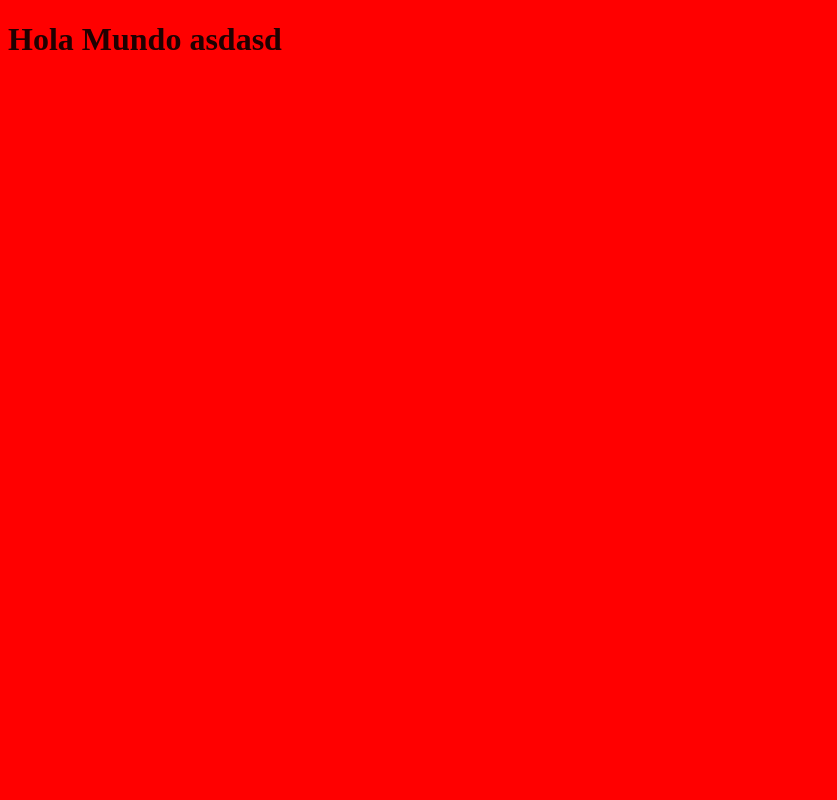
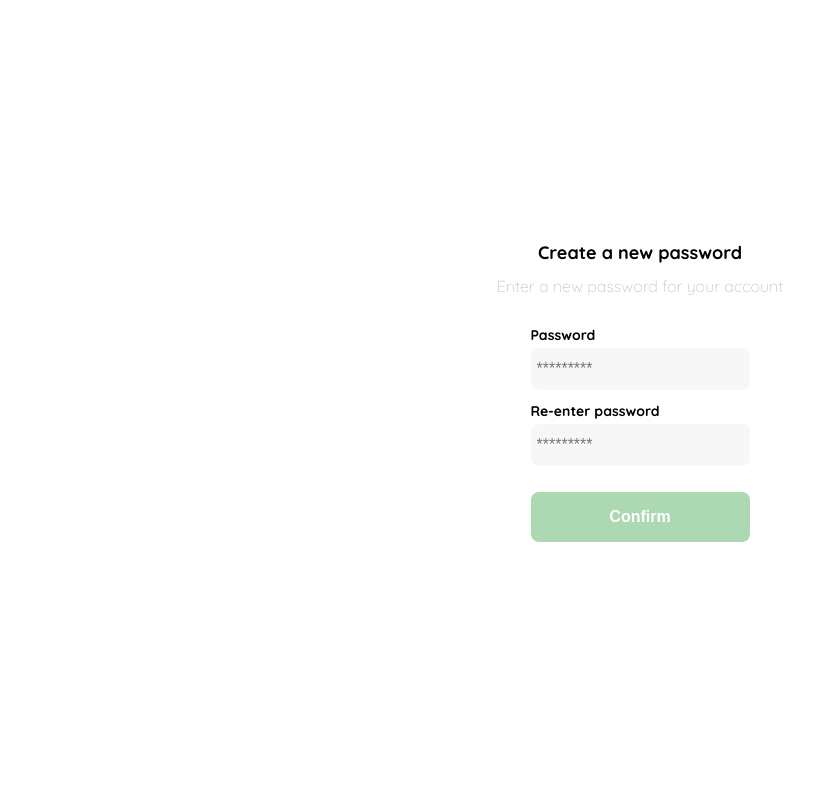
Before and after one commit to himuraxkenji/improved-palm-tree, a React app: page / in a window 1280 px wide. Shown: the top 800 px of the page, without its empty margins (0-837 px from the left). Built offline with nearby package versions, Linux system fonts and the light colour scheme.

Commit message:
add page for recovery

```diff
--- a/new-password.html
+++ b/new-password.html
@@ -5,9 +5,7 @@
     <meta http-equiv="X-UA-Compatible" content="IE=edge">
     <meta name="viewport" content="width=device-width, initial-scale=1.0">
     <title>Document</title>
-    <link rel="preconnect" href="https://fonts.googleapis.com">
-    <link rel="preconnect" href="https://fonts.gstatic.com" crossorigin>
-    <link href="https://fonts.googleapis.com/css2?family=Quicksand:wght@300;500;700&family=Roboto:wght@100&display=swap" rel="stylesheet">
+
     <link rel="stylesheet" href="style.css">
     <style>
         body {
--- a/public/index.html
+++ b/public/index.html
@@ -4,6 +4,9 @@
     <meta charset="UTF-8">
     <meta http-equiv="X-UA-Compatible" content="IE=edge">
     <meta name="viewport" content="width=device-width, initial-scale=1.0">
+    <link rel="preconnect" href="https://fonts.googleapis.com">
+    <link rel="preconnect" href="https://fonts.gstatic.com" crossorigin>
+    <link href="https://fonts.googleapis.com/css2?family=Quicksand:wght@300;500;700&family=Roboto:wght@100&display=swap" rel="stylesheet">
     <title>React eshop</title>
 </head>
 <body>
--- a/src/components/App.jsx
+++ b/src/components/App.jsx
@@ -1,9 +1,15 @@
 import React from 'react'
-import '../styles/global.scss';
+import '../styles/global.css';
+import Layout from '../containers/Layout';
+import Login from '../containers/Login';
+import RecoveryPassword from '../containers/RecoveryPassword';
 
 const App = () => {
     return (
-        <h1>Hola Mundo asdasd</h1>
+        <Layout>
+            <Login/>
+            <RecoveryPassword/>
+        </Layout>
     );
 }
 
--- /dev/null
+++ b/src/containers/Layout.jsx
@@ -0,0 +1,11 @@
+import React from 'react'
+
+const Layout = ({children}) => {
+    return (
+        <div className='Layout'>
+            {children}
+        </div>
+    );
+};
+
+export default Layout;
--- /dev/null
+++ b/src/containers/Login.jsx
@@ -0,0 +1,23 @@
+import React from 'react'
+import '../styles/Login.scss'
+
+const Login = () => {
+    return (
+        <div className="login">
+        <div className="form-container">
+            <img src="/assets/logos/logo_yard_sale.svg" alt="logo" className="logo"/>
+            <h1 className="title">Create a new password</h1>
+            <p className="subtitle">Enter a new password for your account</p>
+            <form action="/" className="form">
+                <label for="password" className="label">Password</label>
+                <input type="password" id="password" placeholder="*********" className="input input-password"/>
+                <label for="new-password" className="label">Re-enter password</label>
+                <input type="password" id="new-password" placeholder="*********" className="input input-password"/>
+                <input type="submit" value="Confirm" className="primary-button login-button"/>
+            </form>
+        </div>
+    </div>
+    );
+}
+
+export default Login;
--- /dev/null
+++ b/src/containers/RecoveryPassword.jsx
@@ -0,0 +1,28 @@
+import React from 'react'
+import '../styles/RecoveryPassword.scss'
+
+const RecoveryPassword = () => {
+    return (
+        <div class="login">
+        <div class="form-container">
+            <img src="/assets/logos/logo_yard_sale.svg" alt="logo" class="logo"/>
+
+            <h1 class="title">Email has been sent!</h1>
+            <p class="subtitle">Please check your inbox for instructions on how to reset the password</p>
+
+            <div class="email-image">
+                <img src="assets/icons/email.svg" alt="email"/>
+            </div>
+
+            <button class="primary-button login-button">Login</button>
+
+            <p class="resend">
+                <span>Didn't receive the email?</span>
+                <a href="/">Resend</a>
+            </p>
+        </div>
+    </div>
+    );
+}
+
+export default RecoveryPassword;
--- /dev/null
+++ b/src/styles/Login.scss
@@ -0,0 +1,80 @@
+@import 'vars';
+
+.login {
+    width: 100%;
+    height: 100vh;
+    display: grid;
+    place-items: center;
+}
+
+.form-container {
+    display: grid;
+    grid-template-rows: auto 1fr auto;
+    width: 300px;
+}
+
+.logo {
+    width: 150px;
+    margin-bottom: 50px;
+    justify-self: center;
+    display: none;
+}
+
+.title {
+    font-size: var(--lg);
+    margin-bottom: 12px;
+    text-align: center;
+}
+
+.subtitle {
+    color: var(--very-light-pink);
+    font-size: var(--md);
+    font-weight: 300;
+    margin-top: 0;
+    margin-bottom: 30px;
+    text-align: center;
+}
+
+.form {
+    display: flex;
+    flex-direction: column;
+}
+
+.label {
+    font-size: var(--sm);
+    font-weight: bold;
+    margin-bottom: 4px;
+}
+
+.input {
+    background-color: var(--text-input-field);
+    border: none;
+    border-radius: 8px;
+    height: 30px;
+    font-size: var(--md);
+    padding: 6px;
+    margin-bottom: 12px;
+}
+
+.primary-button {
+    background-color: var(--hospital-green);
+    border-radius: 8px;
+    border: none;
+    color: var(--white);
+    width: 100%;
+    cursor: pointer;
+    font-size: var(--md);
+    font-weight: bold;
+    height: 50px;
+}
+
+.login-button {
+    margin-top: 14px;
+    margin-bottom: 30px;
+}
+
+@media (max-width: 640px){
+    .logo {
+        display: block;
+    }
+}
--- /dev/null
+++ b/src/styles/RecoveryPassword.scss
@@ -0,0 +1,93 @@
+@import 'vars';
+
+.login {
+    width: 100%;
+    height: 100vh;
+    display: grid;
+    place-items: center;
+}
+
+.form-container {
+    display: grid;
+    grid-template-rows: auto 1fr auto;
+    width: 300px;
+    justify-items: center;
+}
+
+.logo {
+    width: 150px;
+    margin-bottom: 50px;
+    justify-self: center;
+    display: none;
+}
+
+.title {
+    font-size: var(--lg);
+    margin-bottom: 12px;
+    text-align: center;
+}
+
+.subtitle {
+    color: var(--very-light-pink);
+    font-size: var(--md);
+    font-weight: 300;
+    margin-top: 0;
+    margin-bottom: 30px;
+    text-align: center;
+}
+
+.form {
+    display: flex;
+    flex-direction: column;
+}
+
+.primary-button {
+    background-color: var(--hospital-green);
+    border-radius: 8px;
+    border: none;
+    color: var(--white);
+    width: 100%;
+    cursor: pointer;
+    font-size: var(--md);
+    font-weight: bold;
+    height: 50px;
+}
+
+.login-button {
+    margin-top: 14px;
+    margin-bottom: 30px;
+}
+
+.email-image {
+    width: 132px;
+    height: 132px;
+    border-radius: 50%;
+    background-color: var(--text-input-field);
+    display: flex;
+    justify-content: center;
+    align-items: center;
+    margin-bottom: 24px;
+}
+
+.email-image img {
+    width: 80px;
+}
+
+.resend {
+    font-size: var(--sm);
+}
+
+.resend span {
+    color: var(--very-light-pink);
+}
+
+.resend a {
+    text-decoration: none;
+    color: var(--hospital-green);
+}
+
+@media (max-width: 640px){
+    .logo {
+        display: block;
+    }
+}
--- /dev/null
+++ b/src/styles/_vars.scss
@@ -0,0 +1,10 @@
+:root {
+    --white: #FFFFFF;
+    --black: #000000;
+    --very-light-pink: #C7C7C7;
+    --text-input-field: #F7F7F7;
+    --hospital-green: #ACD9B2;
+    --sm: 14px;
+    --md: 16px;
+    --lg: 18px;
+  }
--- /dev/null
+++ b/src/styles/global.css
@@ -0,0 +1,4 @@
+body {
+  margin: 0;
+  font-family: 'Quicksand', sans-serif;
+}
--- a/src/styles/global.scss
+++ /dev/null
@@ -1,7 +0,0 @@
-$base-color: #ff0000;
-$color: rgba(black, 0.88);
-
-body {
-    background-color: $base-color;
-    color: $color;
-}
--- a/webpack.config.js
+++ b/webpack.config.js
@@ -29,7 +29,7 @@ module.exports = {
                 }
             },
             {
-                test: /\.s[ac]ss$/i,
+                test: /\.(css|scss)$/i,
                 use: [
                     "style-loader",
                     "css-loader",
```
